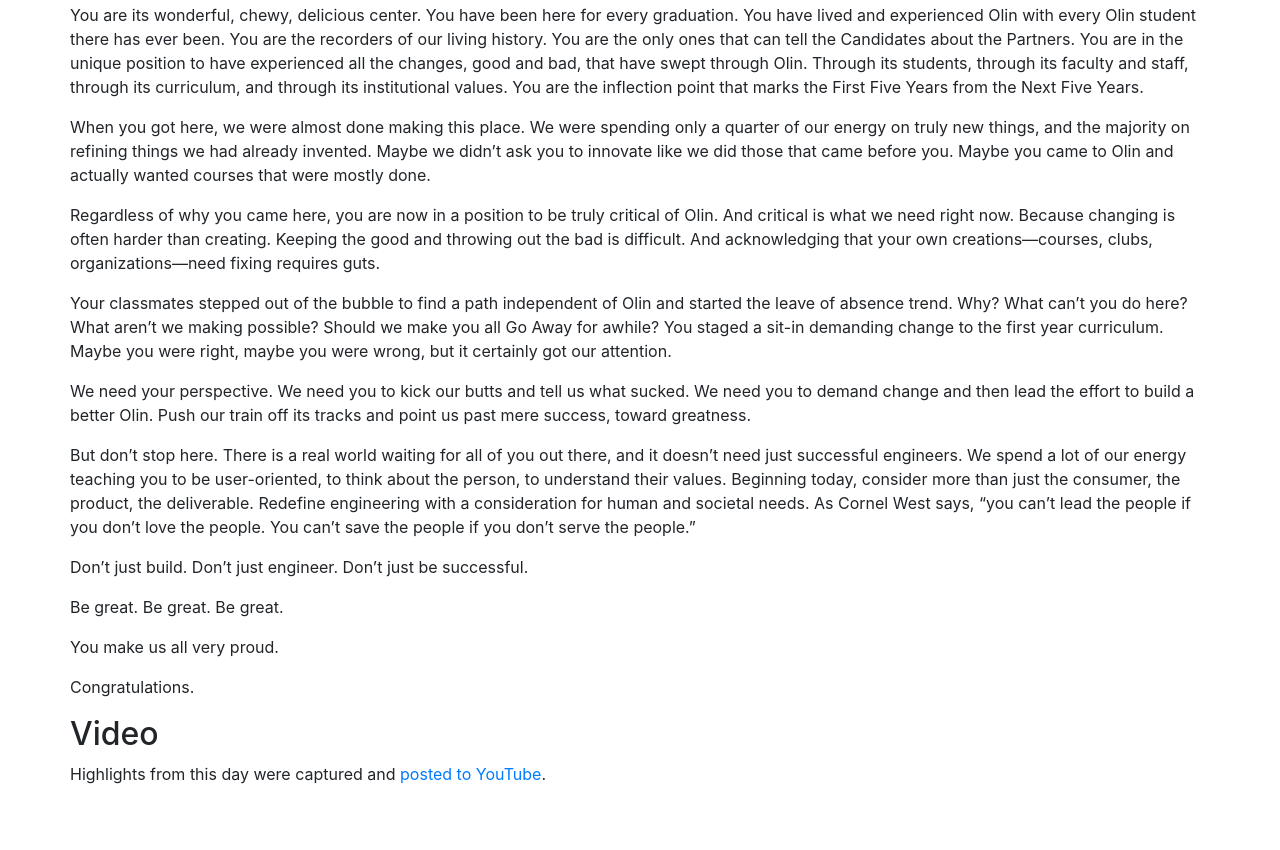
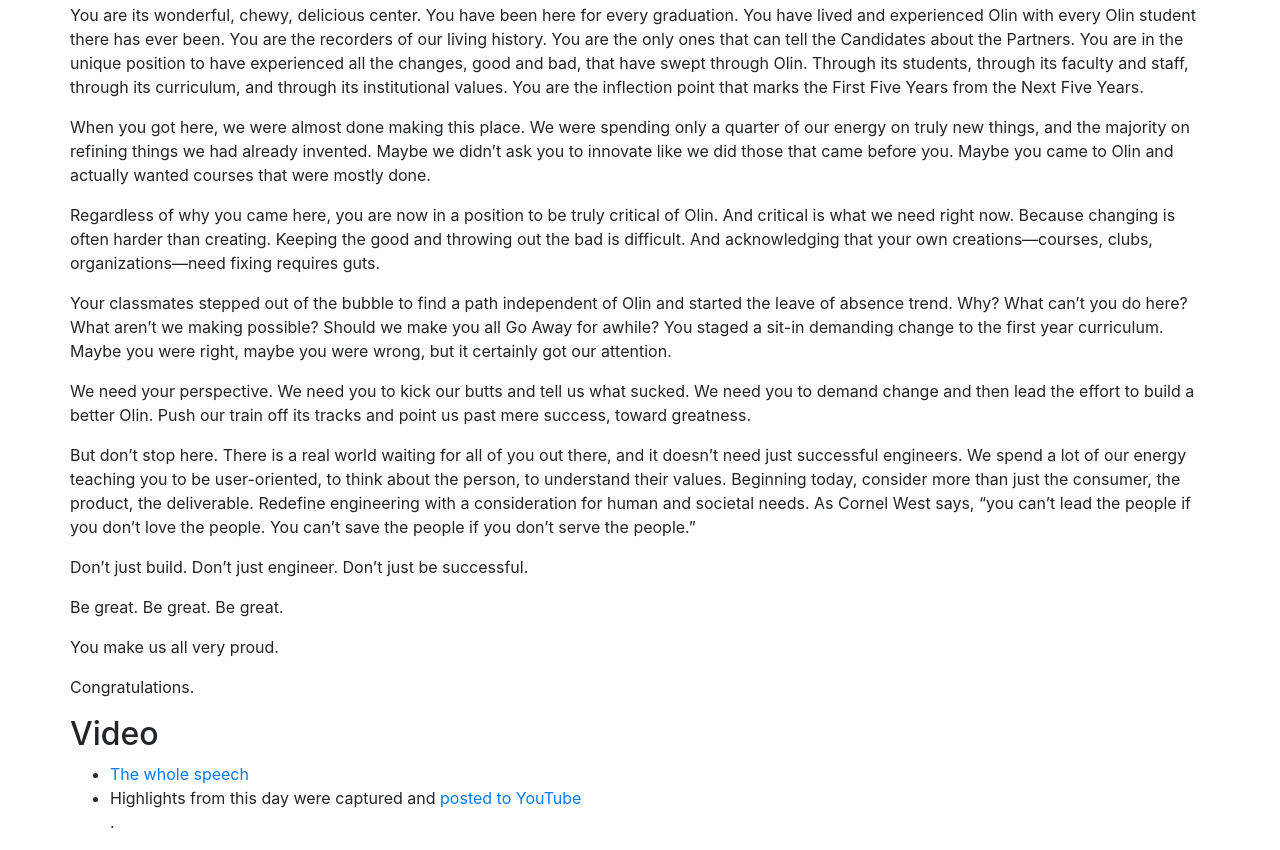
Before and after one commit to markchang/markchang.github.com, a plain HTML site: page commencement.html in a window 1280 px wide. Shown: the part 839-1689 px from the top of the page. Before the commit the page ends 1625 px from the top, so only its background shows below. Drawn offline with nearby package versions, Linux system fonts and the light colour scheme.

Commit message:
updated showing vimeo video

```diff
--- a/commencement.html
+++ b/commencement.html
@@ -205,7 +205,10 @@
 
 				<div class="span5">
 					<h2>Video</h2>
-					Highlights from this day were captured and <a href="http://www.youtube.com/user/FranklinWOlinCollege#p/search/3/GO1Fgtu2WRg">posted to YouTube</a>.
+					<ul>
+						<li><a href="http://vimeo.com/32712724">The whole speech</a></li>
+						<li>Highlights from this day were captured and <a href="http://www.youtube.com/user/FranklinWOlinCollege#p/search/3/GO1Fgtu2WRg">posted to YouTube</a></li>.
+					</ul>
 				</div>
 
       </div>
```
